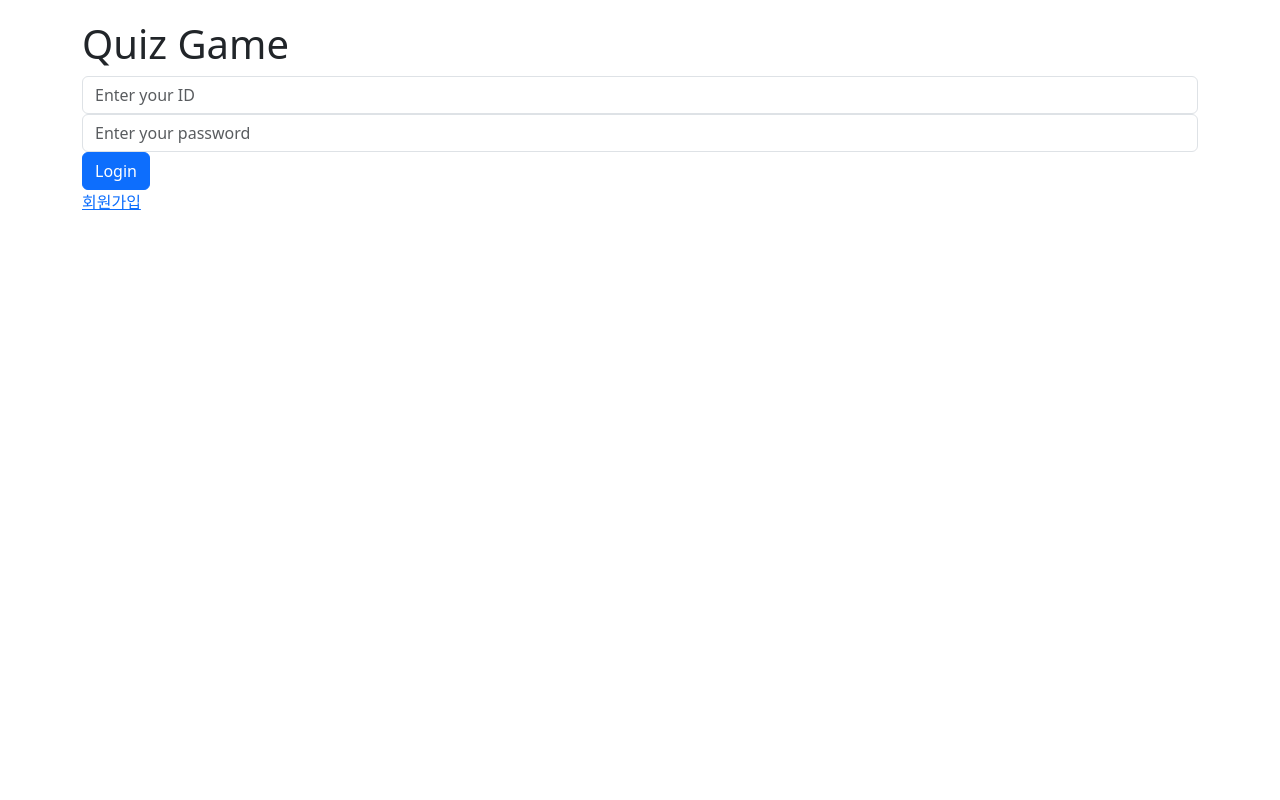
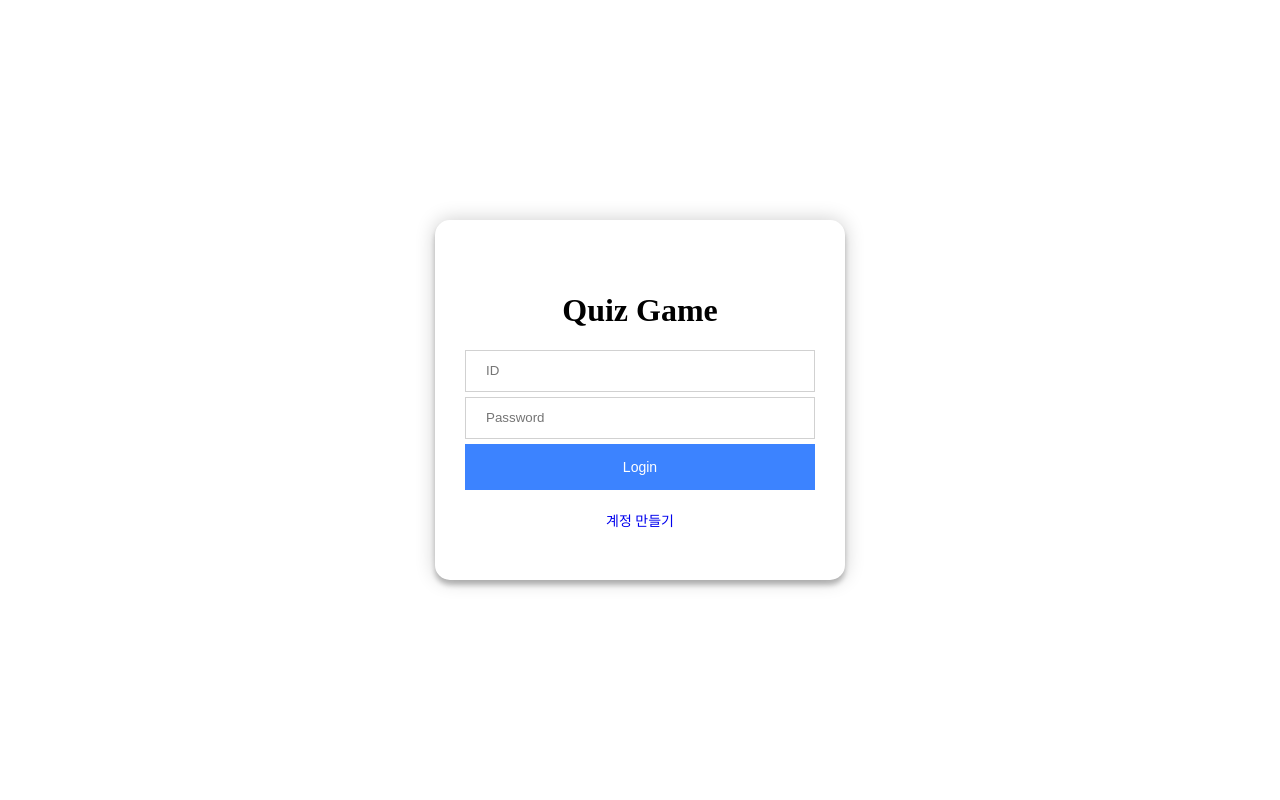
Before and after one commit to s921132820/quizApp, a Spring Boot app: page / in a window 1280 px wide. Run offline with Spring Boot 4, Linux system fonts and the light colour scheme.

Commit message:
#4-회원로그인(스타일 추가)

```diff
--- a/src/main/java/com/my/quizApp/controller/LoginController.java
+++ b/src/main/java/com/my/quizApp/controller/LoginController.java
@@ -43,8 +43,17 @@
     }
 
     @GetMapping("/admin")
-    public String adminHome() {
-        return "admin/index"; // 관리자 메인 페이지
+    public String adminHome(
+            HttpSession session,
+            Model model
+    ) {
+        MemberDto loginUser = (MemberDto) session.getAttribute("loginUser");
+
+        if (loginUser != null) {
+            model.addAttribute("member", loginUser);
+            return "admin/index";
+        }
+        return "redirect:/";
     }
 
     @GetMapping("/member")
--- a/src/main/resources/static/css/common.css
+++ b/src/main/resources/static/css/common.css
@@ -1,13 +1,40 @@
-body {padding:20px;}
+body {margin:0px;}
 
 /* warning massage */
 .warning-msg{color:red; display:none;}
+
+/* padding */
+.part-t-10{padding-top:10px}
+.part-t-20{padding-top:20px}
 
 /* button */
 .btn {}
 .btn-main{backgroung:#666; color:#fff}
 .btn-login{}
 
+/* Header */
+.nav-wrap{padding: 10px;background:#eaeaea;display:flex; justify-content: space-between;}
+
+/* container */
+.container{width:90%; margin:0 auto;}
 
 /* login view */
-.login-input {border:1px solid red;}
+.login-container {height:100vh; display:flex; align-items:center; justify-content:center;}
+.login-wrap{box-shadow: 0 0 20px 0 rgba(0, 0, 0, 0.2), 0 5px 5px 0 rgba(0, 0, 0, 0.24);padding: 50px 30px;text-align: center;border-radius: 15px; width:350px}
+.login-wrap .login-form {max-width: 550px; margin:0 auto;text-align:center;display: block;}
+.login-wrap .login-form input{box-sizing:border-box;padding: 20px;}
+.login-wrap .login-form .signup{text-decoration:none; display:block; font-size:14px}
+
+.input-box {border: 1px solid #d1d1d1;  width: 100%; height: 30px; margin-bottom: 5px;}
+#btn-login {
+              outline: 0;
+              background: #3c83ff;
+              width: 100%;
+              border: 0;
+              padding: 15px;
+              color: #FFF;
+              font-size: 14px;
+              -webkit-transition: all 0.3 ease;
+              transition: all 0.3 ease;
+              cursor: pointer;
+              }
--- a/src/main/resources/templates/admin/index.html
+++ b/src/main/resources/templates/admin/index.html
@@ -4,6 +4,7 @@
     <meta charset="UTF-8">
     <link href="https://cdn.jsdelivr.net/npm/bootstrap@5.3.3/dist/css/bootstrap.min.css" rel="stylesheet" integrity="sha384-QWTKZyjpPEjISv5WaRU9OFeRpok6YctnYmDr5pNlyT2bRjXh0JMhjY6hW+ALEwIH" crossorigin="anonymous">
     <script src="https://cdn.jsdelivr.net/npm/bootstrap@5.3.3/dist/js/bootstrap.bundle.min.js" integrity="sha384-YvpcrYf0tY3lHB60NNkmXc5s9fDVZLESaAA55NDzOxhy9GkcIdslK1eN7N6jIeHz" crossorigin="anonymous"></script>
+    <link rel="stylesheet" href="/css/common.css">
     <title>Title</title>
 </head>
 <body>
@@ -14,6 +15,5 @@
 <a th:href="@{/admin/insertQuiz}">퀴즈 등록</a>
 <h2>퀴즈 멤버 관리</h2>
 <a th:href="@{/admin/memberList}">퀴즈 멤버 보기</a>
-<a th:href="@{/logout}">로그아웃</a>
 </body>
 </html>
--- a/src/main/resources/templates/admin/insertQuiz.html
+++ b/src/main/resources/templates/admin/insertQuiz.html
@@ -4,6 +4,7 @@
     <meta charset="UTF-8">
   <link href="https://cdn.jsdelivr.net/npm/bootstrap@5.3.3/dist/css/bootstrap.min.css" rel="stylesheet" integrity="sha384-QWTKZyjpPEjISv5WaRU9OFeRpok6YctnYmDr5pNlyT2bRjXh0JMhjY6hW+ALEwIH" crossorigin="anonymous">
   <script src="https://cdn.jsdelivr.net/npm/bootstrap@5.3.3/dist/js/bootstrap.bundle.min.js" integrity="sha384-YvpcrYf0tY3lHB60NNkmXc5s9fDVZLESaAA55NDzOxhy9GkcIdslK1eN7N6jIeHz" crossorigin="anonymous"></script>
+  <link rel="stylesheet" href="/css/common.css">
     <title>Title</title>
 </head>
 <body>
--- a/src/main/resources/templates/admin/listMember.html
+++ b/src/main/resources/templates/admin/listMember.html
@@ -1,8 +1,9 @@
 <!DOCTYPE html>
 <html lang="en" xmlns:th="www.thymeleaf.org">
 <head>
-    <meta charset="UTF-8">
-    <title>Title</title>
+  <meta charset="UTF-8">
+  <link rel="stylesheet" href="/css/common.css">
+  <title>Title</title>
 </head>
 <body>
 <div th:include="~{navbar :: navbar}"></div>
--- a/src/main/resources/templates/admin/updateQuiz.html
+++ b/src/main/resources/templates/admin/updateQuiz.html
@@ -4,6 +4,7 @@
   <meta charset="UTF-8">
   <link href="https://cdn.jsdelivr.net/npm/bootstrap@5.3.3/dist/css/bootstrap.min.css" rel="stylesheet" integrity="sha384-QWTKZyjpPEjISv5WaRU9OFeRpok6YctnYmDr5pNlyT2bRjXh0JMhjY6hW+ALEwIH" crossorigin="anonymous">
   <script src="https://cdn.jsdelivr.net/npm/bootstrap@5.3.3/dist/js/bootstrap.bundle.min.js" integrity="sha384-YvpcrYf0tY3lHB60NNkmXc5s9fDVZLESaAA55NDzOxhy9GkcIdslK1eN7N6jIeHz" crossorigin="anonymous"></script>
+  <link rel="stylesheet" href="/css/common.css">
   <title>Title</title>
 </head>
 <body>
--- a/src/main/resources/templates/login.html
+++ b/src/main/resources/templates/login.html
@@ -2,28 +2,32 @@
 <html lang="en" xmlns:th="http://thymeleaf.org">
 <head>
   <meta charset="UTF-8">
-  <link href="https://cdn.jsdelivr.net/npm/bootstrap@5.3.3/dist/css/bootstrap.min.css" rel="stylesheet" integrity="sha384-QWTKZyjpPEjISv5WaRU9OFeRpok6YctnYmDr5pNlyT2bRjXh0JMhjY6hW+ALEwIH" crossorigin="anonymous">
-  <script src="https://cdn.jsdelivr.net/npm/bootstrap@5.3.3/dist/js/bootstrap.bundle.min.js" integrity="sha384-YvpcrYf0tY3lHB60NNkmXc5s9fDVZLESaAA55NDzOxhy9GkcIdslK1eN7N6jIeHz" crossorigin="anonymous"></script>
+<!--  <link href="https://cdn.jsdelivr.net/npm/bootstrap@5.3.3/dist/css/bootstrap.min.css" rel="stylesheet" integrity="sha384-QWTKZyjpPEjISv5WaRU9OFeRpok6YctnYmDr5pNlyT2bRjXh0JMhjY6hW+ALEwIH" crossorigin="anonymous">-->
+<!--  <script src="https://cdn.jsdelivr.net/npm/bootstrap@5.3.3/dist/js/bootstrap.bundle.min.js" integrity="sha384-YvpcrYf0tY3lHB60NNkmXc5s9fDVZLESaAA55NDzOxhy9GkcIdslK1eN7N6jIeHz" crossorigin="anonymous"></script>-->
   <script src="https://code.jquery.com/jquery-3.7.1.js" integrity="sha256-eKhayi8LEQwp4NKxN+CfCh+3qOVUtJn3QNZ0TciWLP4=" crossorigin="anonymous"></script>
   <script src="/js/login.js"></script>
-  <link rel="stylesheet" href="/css/common.css"></link>
+  <link rel="stylesheet" href="/css/common.css">
   <title>Login</title>
 </head>
 <body>
-<div class="container container-sm">
+<div class="container login-container">
+  <div class="login-wrap">
     <h1>Quiz Game</h1>
+    <div class="login-form">
       <form th:action="@{/home}" method="post" th:object="${member}">
         <div class="input-group">
-      <input type="text" th:field="*{id}" placeholder="Enter your ID" class="form-control">
+          <input type="text" th:field="*{id}" placeholder="ID" class="input-box">
         </div>
         <div class="input-group">
-      <input type="password" th:field="*{password}" placeholder="Enter your password" class="form-control">
+          <input type="password" th:field="*{password}" placeholder="Password" class="input-box">
         </div>
         <p id="pw-warning" class="warning-msg">비밀번호를 입력하세요</p>
         <p id="id-warning" class="warning-msg">아이디를 입력하세요</p>
         <button type="submit" class="btn btn-primary" id="btn-login">Login</button>
       </form>
-  <a th:href="@{/member/signup}">회원가입</a>
+      <a th:href="@{/member/signup}" class="part-t-20 signup">계정 만들기</a>
+    </div>
+  </div>
 </div>
 </body>
 </html>
--- a/src/main/resources/templates/member/index.html
+++ b/src/main/resources/templates/member/index.html
@@ -4,6 +4,7 @@
     <meta charset="UTF-8">
     <link href="https://cdn.jsdelivr.net/npm/bootstrap@5.3.3/dist/css/bootstrap.min.css" rel="stylesheet" integrity="sha384-QWTKZyjpPEjISv5WaRU9OFeRpok6YctnYmDr5pNlyT2bRjXh0JMhjY6hW+ALEwIH" crossorigin="anonymous">
     <script src="https://cdn.jsdelivr.net/npm/bootstrap@5.3.3/dist/js/bootstrap.bundle.min.js" integrity="sha384-YvpcrYf0tY3lHB60NNkmXc5s9fDVZLESaAA55NDzOxhy9GkcIdslK1eN7N6jIeHz" crossorigin="anonymous"></script>
+    <link rel="stylesheet" href="/css/common.css"></link>
     <title>Welcome!</title>
 </head>
 <body>
--- a/src/main/resources/templates/member/quizGame.html
+++ b/src/main/resources/templates/member/quizGame.html
@@ -4,13 +4,13 @@
   <meta charset="UTF-8">
   <link href="https://cdn.jsdelivr.net/npm/bootstrap@5.3.3/dist/css/bootstrap.min.css" rel="stylesheet" integrity="sha384-QWTKZyjpPEjISv5WaRU9OFeRpok6YctnYmDr5pNlyT2bRjXh0JMhjY6hW+ALEwIH" crossorigin="anonymous">
   <script src="https://cdn.jsdelivr.net/npm/bootstrap@5.3.3/dist/js/bootstrap.bundle.min.js" integrity="sha384-YvpcrYf0tY3lHB60NNkmXc5s9fDVZLESaAA55NDzOxhy9GkcIdslK1eN7N6jIeHz" crossorigin="anonymous"></script>
+  <link rel="stylesheet" href="/css/common.css">
   <script src="/js/quiz.js"></script>
   <title>퀴즈 게임</title>
 </head>
 <body>
 <div th:include="~{navbar :: navbar}"></div>
 <h1>퀴즈 게임</h1>
-
 <div id="quiz-container">
   <h3 id="question">퀴즈를 불러오는 중...</h3>
   <div id="answer-buttons">
--- a/src/main/resources/templates/member/result.html
+++ b/src/main/resources/templates/member/result.html
@@ -4,6 +4,7 @@
   <meta charset="UTF-8">
   <link href="https://cdn.jsdelivr.net/npm/bootstrap@5.3.3/dist/css/bootstrap.min.css" rel="stylesheet" integrity="sha384-QWTKZyjpPEjISv5WaRU9OFeRpok6YctnYmDr5pNlyT2bRjXh0JMhjY6hW+ALEwIH" crossorigin="anonymous">
   <script src="https://cdn.jsdelivr.net/npm/bootstrap@5.3.3/dist/js/bootstrap.bundle.min.js" integrity="sha384-YvpcrYf0tY3lHB60NNkmXc5s9fDVZLESaAA55NDzOxhy9GkcIdslK1eN7N6jIeHz" crossorigin="anonymous"></script>
+  <link rel="stylesheet" href="/css/common.css">
   <title>결과</title>
 </head>
 <body>
--- a/src/main/resources/templates/member/signup.html
+++ b/src/main/resources/templates/member/signup.html
@@ -10,8 +10,9 @@
     <title>Title</title>
 </head>
 <body>
+<div class="container container-md">
   <h1>회원가입</h1>
-<form th:action="@{/member/insert}" method="post" th:object="${memberDto}">
+  <form th:action="@{/member/insert}" method="post" th:object="${memberDto}" class="input-group">
     <div>
       <label for="id">id</label>
       <input type="text" name="id" th:field="*{id}">
@@ -31,5 +32,6 @@
     <p id="confirm-warning" class="warning-msg">비밀번호가 일치하지 않습니다.</p>
     <button type="submit" id="btn-submit">제출</button>
   </form>
+</div>
 </body>
 </html>
```
Also changed, not shown: src/main/resources/templates/navbar.html (+12 -7 lines). Lines whose indentation alone changed are shown as unchanged.
